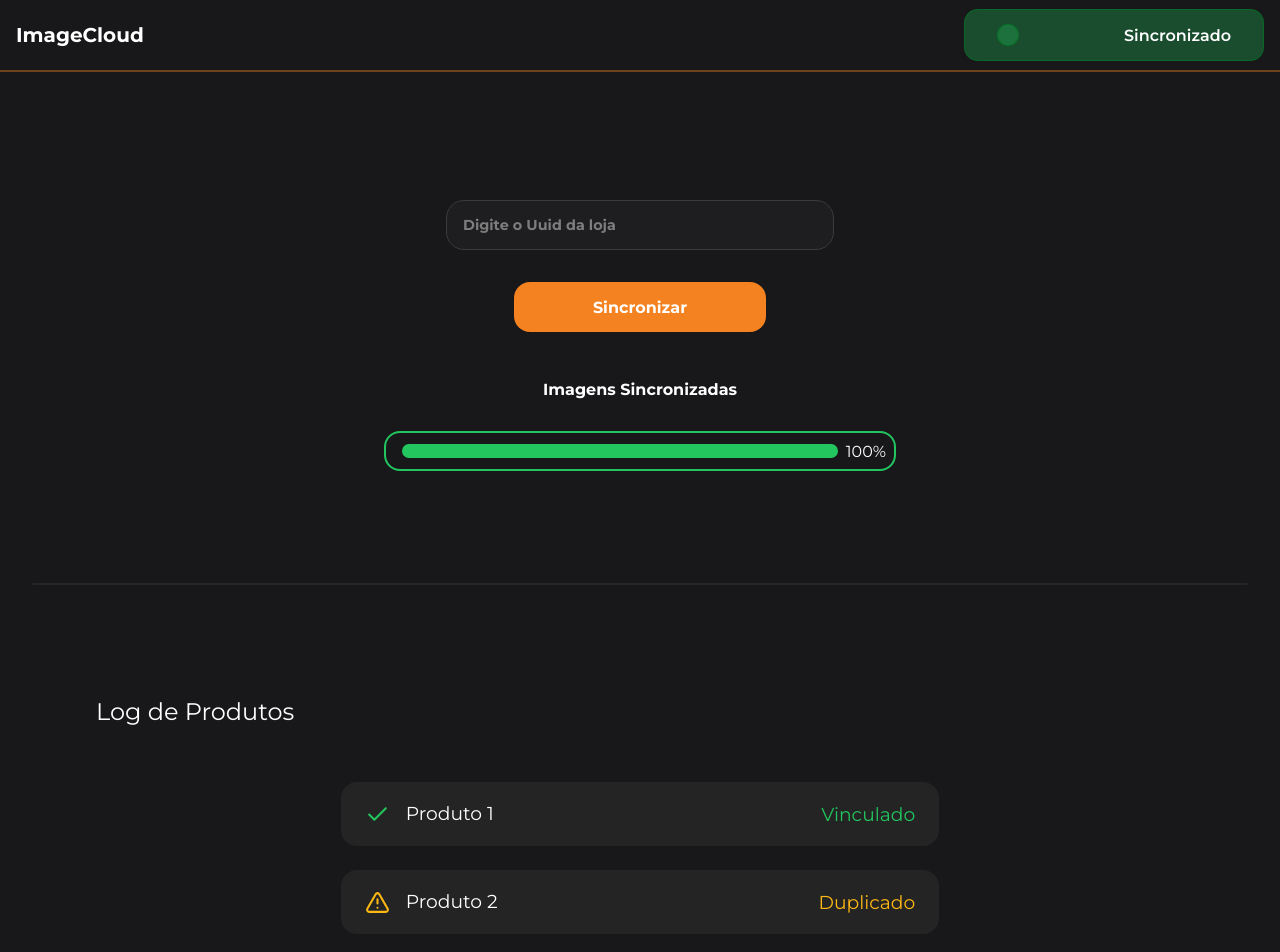
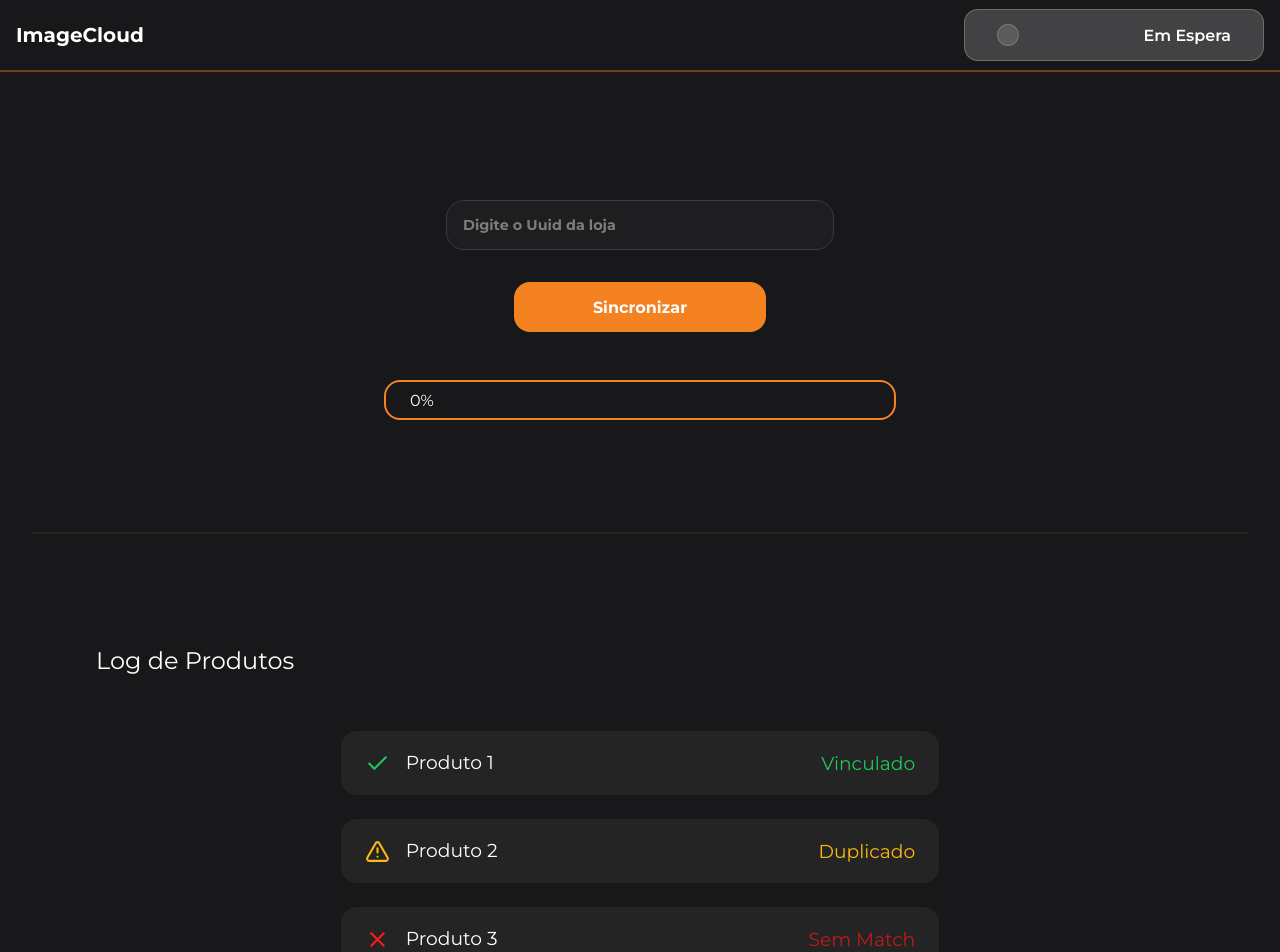
Before and after one commit to EzequielMags/ImageCloud-InsideAutomacao, a React (Vite) app in the folder frontend-react/: page / in a window 1280 px wide. Shown: the top 952 px of the page. Built offline with nearby package versions, Linux system fonts and the light colour scheme.

Commit message:
feat: finish Log

```diff
--- a/frontend-react/src/App.tsx
+++ b/frontend-react/src/App.tsx
@@ -8,9 +8,8 @@ import ListaLog from './components/ListaLog'
 
 function App() {
 
-  const [statusHeader, setStatusHeader]= useState<StatusSincronizacao>("sincronizado")
-
-  const [progress, setProgress] = useState<number>(100)
+  const [statusHeader, setStatusHeader]= useState<StatusSincronizacao>("em_espera")
+  const [progress, setProgress] = useState<number>(0)
   return (
 
     <main>
--- a/frontend-react/src/components/BarraProgresso/index.tsx
+++ b/frontend-react/src/components/BarraProgresso/index.tsx
@@ -9,11 +9,19 @@ export function BarraProgresso({percent}: PropsProgresso) {
     let textoDinamico = ""
     let corBarraProgresso
 
+    if (percent === 0) {
+        textoDinamico = "Em Espera"
+        corBarraProgresso = "#F58220"
+    }
+
     if (percent === 100){
         textoDinamico = "Imagens Sincronizadas"
         corBarraProgresso = "#22C55E"
-    }   else {
+    }   else if (percent > 0 && percent < 100) {
         textoDinamico = "Sincronizando Imagens..."
+        corBarraProgresso = "#F58220"
+    } else {
+        textoDinamico = ""
         corBarraProgresso = "#F58220"
     }
 
--- a/frontend-react/src/components/ListaLog/index.tsx
+++ b/frontend-react/src/components/ListaLog/index.tsx
@@ -4,9 +4,15 @@ import styles from "./lista-log.module.css"
 
 
 
+type ListaProdutos = {
+    nome: string,
+    status: StatusProduto
+}
+
 export default function ListaLog({/*adicionar parametro de produtos*/}) {
 
-    const produtosMockados = [
+
+    const produtosMockados: ListaProdutos[] = [
         {
             nome: "Produto 1",
             status: "vinculado"
@@ -25,9 +31,15 @@ export default function ListaLog({/*adicionar parametro de produtos*/}) {
     <div className={styles.container}>
         <h2>Log de Produtos</h2>
         <ul>
-            {produtosMockados.map((produto) => {
-                return <ProdutoLog nome={produto.nome} status={produto.status as StatusProduto} />
-            })/* .map da lista de produtos * */}
+            {
+                produtosMockados.map((produto) => (
+                    <ProdutoLog
+                        key={produto.nome}
+                        nome={produto.nome}
+                        status={produto.status}
+                    />
+                ))
+            }
         </ul>
     </div>
 )
--- a/frontend-react/src/components/ProdutoLog/index.tsx
+++ b/frontend-react/src/components/ProdutoLog/index.tsx
@@ -25,7 +25,7 @@ export default function ProdutoLog({nome, status}: Props) {
     const {icone, cor, statusFormatado} = ConfiguracaoProduto[status]
 
   return(
-    <div className={styles.container}>
+    <li className={styles.container}>
         <div className={styles.info}>
             {icone}
             <h3>{nome}</h3>
@@ -33,6 +33,6 @@ export default function ProdutoLog({nome, status}: Props) {
         <div className={styles.status}>
             <h3 style={{color: cor}}>{statusFormatado}</h3>
         </div>
-    </div>
+    </li>
   )
 }
```
